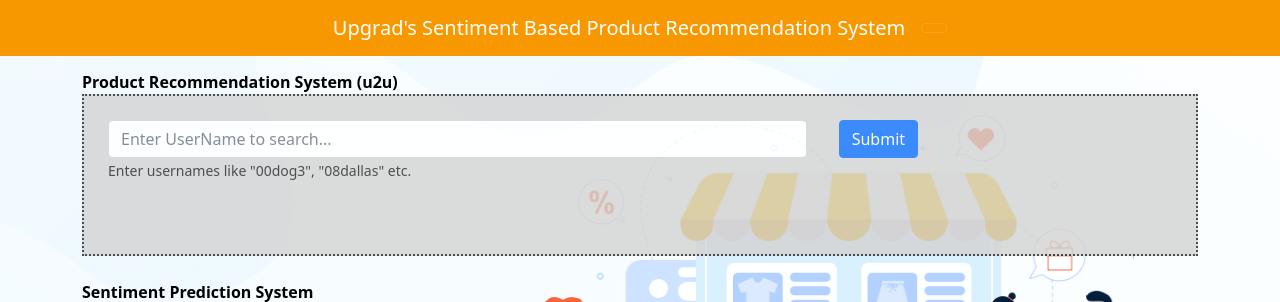
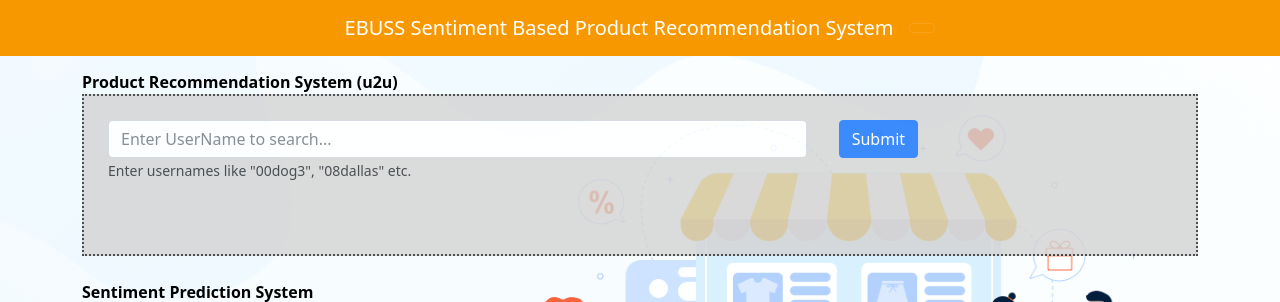
Before and after one commit to satyaram413/sentiment-based-recommendation-system, a Flask app: page / in a window 1280 px wide. Shown: the top 302 px of the page. Run offline with Flask 2, Linux system fonts and the light colour scheme; parts of the project's set-up code (start-up, migrations or seed data) failed here and were passed over.

Commit message:
Reverted back constant file changes

```diff
--- a/templates/index.html
+++ b/templates/index.html
@@ -23,7 +23,7 @@
     <nav class="navbar fixed-top navbar-dark bg-primary">
       <div class="container-fluid">
         <a class="navbar-brand" href="#"
-          >Upgrad's Sentiment Based Product Recommendation System</a
+          >EBUSS Sentiment Based Product Recommendation System</a
         >
         <button
           class="navbar-toggler"
```
